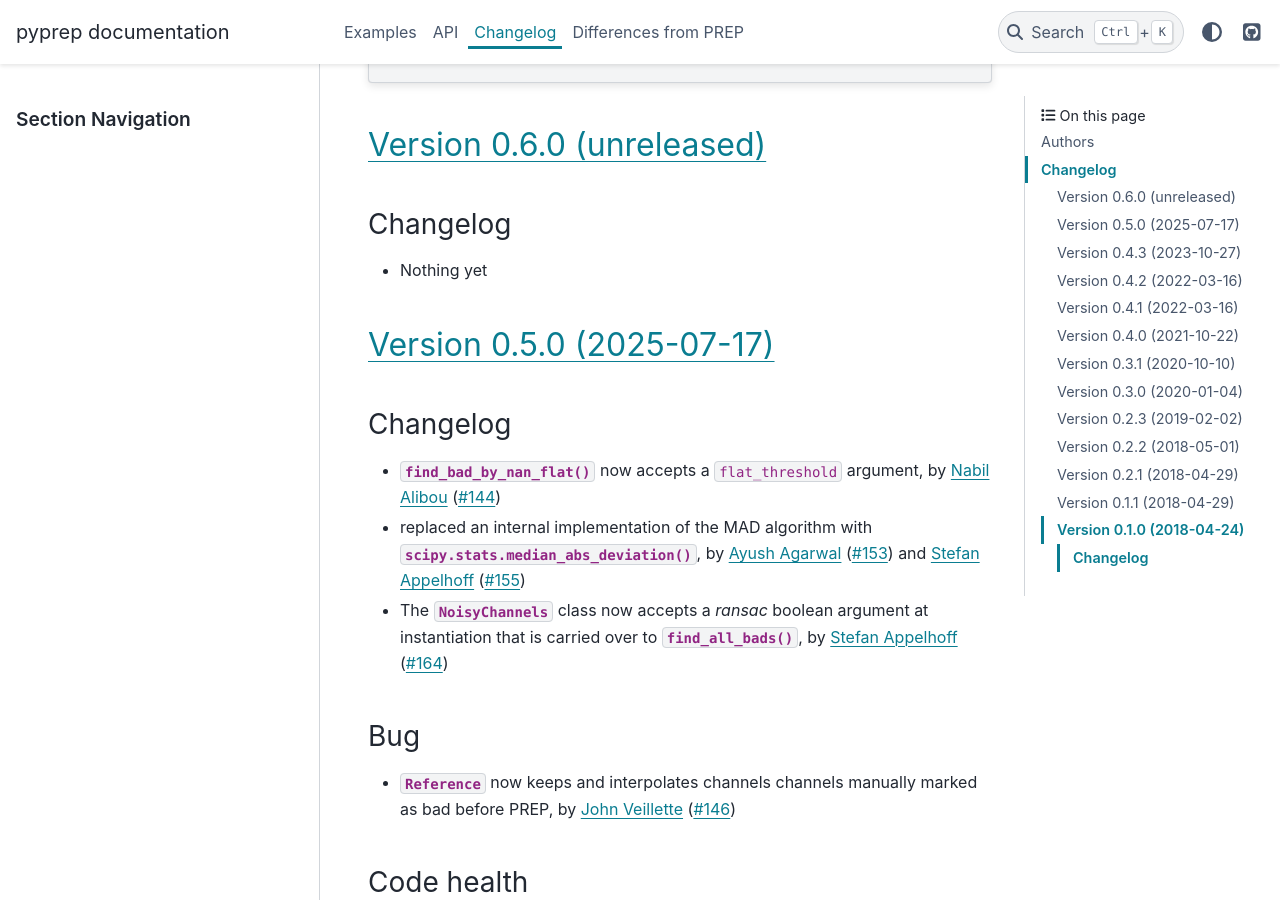
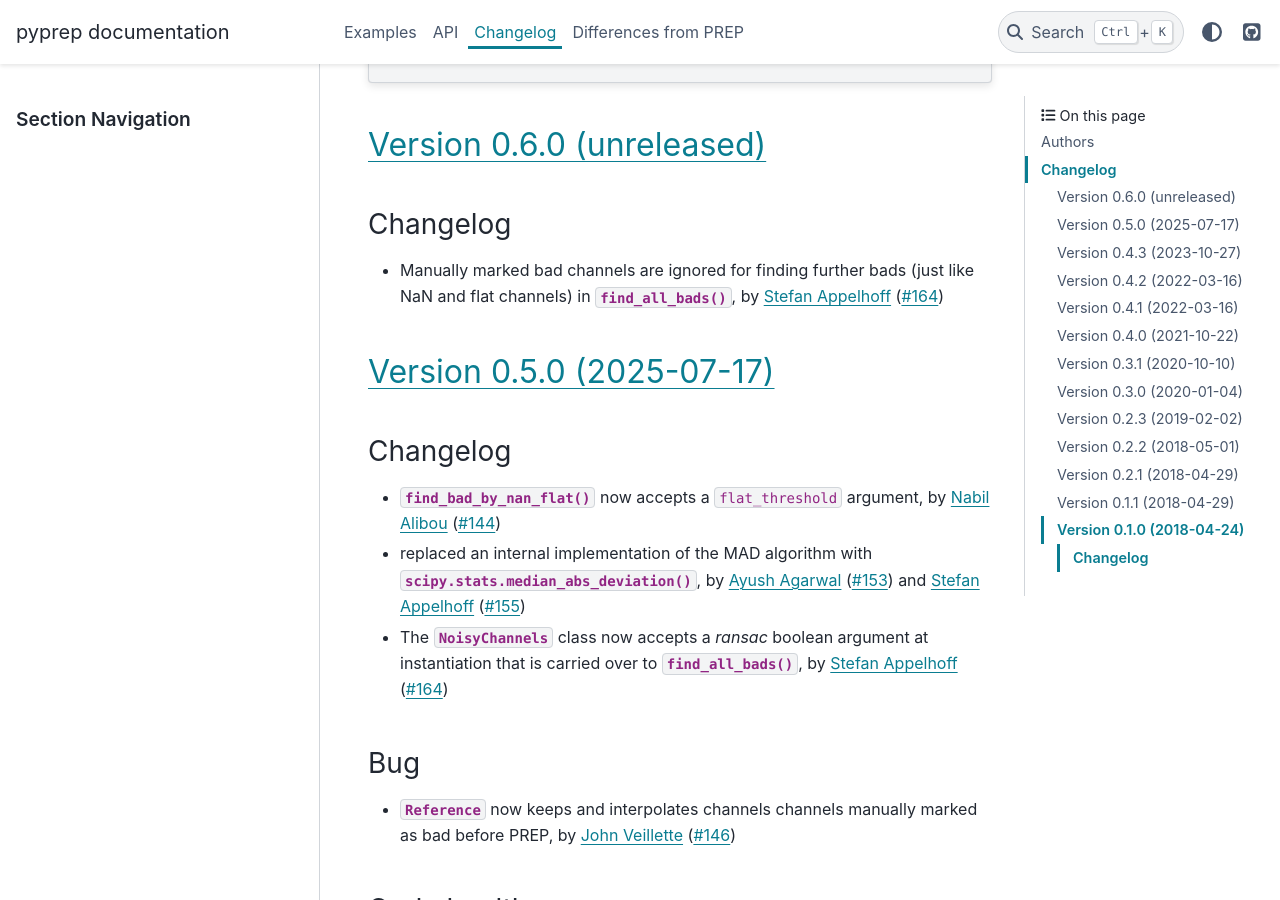
Before and after one commit to sappelhoff/pyprep, a Sphinx documentation site: the page built from docs/changelog.rst, in a window 1280 px wide and 900 px high, scrolled down 767 px. Built offline with Sphinx 7.4.7 and the PyData theme 0.15.4, drawn with Linux system fonts in a browser that asks for light colours; the version number could not be read and is left out.

Commit message:
add changelog

```diff
--- a/docs/changelog.rst
+++ b/docs/changelog.rst
@@ -26,7 +26,7 @@ Version 0.6.0 (unreleased)
 
 Changelog
 ~~~~~~~~~
-- Nothing yet
+- Manually marked bad channels are ignored for finding further bads (just like NaN and flat channels) in :meth:`~pyprep.NoisyChannels.find_all_bads`, by `Stefan Appelhoff`_ (:gh:`164`)
 
 .. _changes_0_5_0:
 
```
